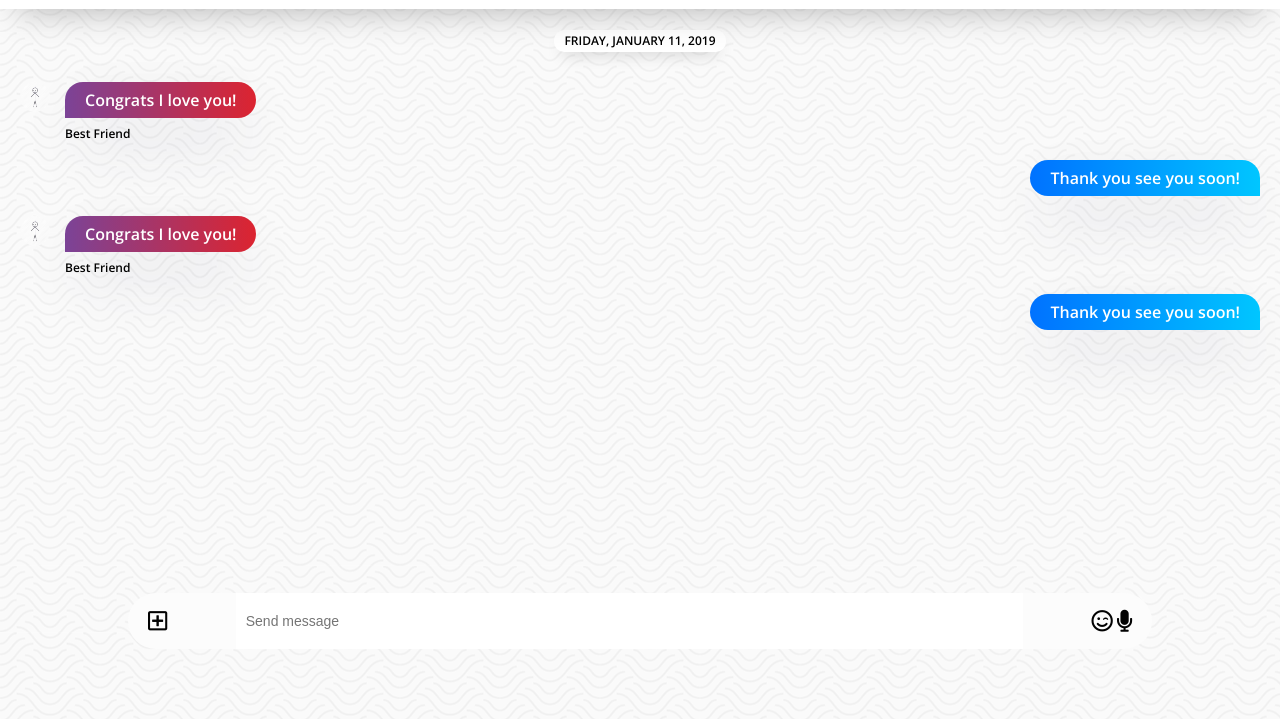
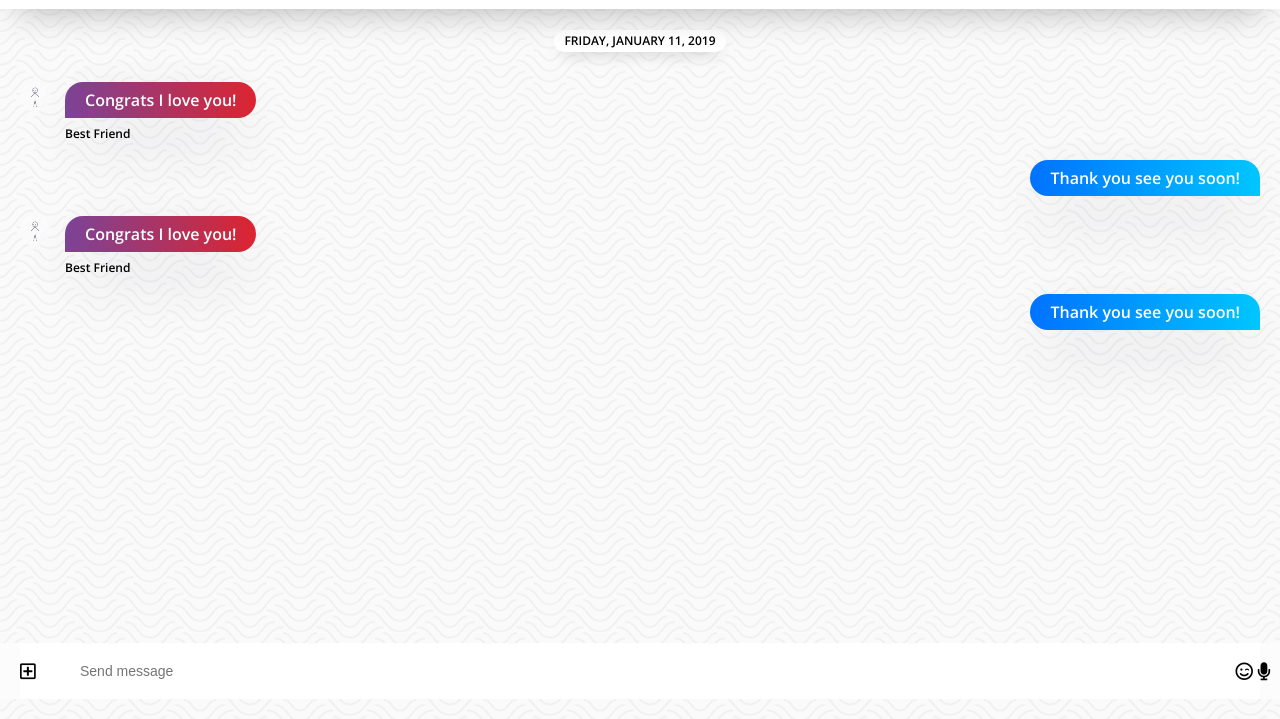
Before and after one commit to tmsgod2/kakao-clone-v2, a plain HTML site: page chat.html in a window 1280 px wide. Shown: the part 101-820 px from the top of the page. Drawn offline with nearby package versions, Linux system fonts and the light colour scheme.

Commit message:
write bar modified
icon opacity change

```diff
--- a/chat.html
+++ b/chat.html
@@ -88,14 +88,13 @@
             </li>
         </ul>
     </main>
-    <div class="chat__write">
-        <div class="chat__write-column">
+    <div class="chat__write-container">
+        <input class="chat__write" type="text" placeholder="Send message" class="chat__write-input">
+
+        <div class="chat__icon-left chat__icon">
             <i class="far fa-plus-square"></i>
         </div>
-        <div class="chat__write-column">
-            <input type="text" placeholder="Send message" class="chat__write-input">
-        </div>
-        <div class="chat__write-column">
+        <div class="chat__icon-right chat__icon">
             <span class="chat__write-icon">
                 <i class="far fa-smile-wink"></i>
             </span>
--- a/css/chat.css
+++ b/css/chat.css
@@ -24,10 +24,9 @@
     min-height: 1000vh;
 }
 
-.chat__write{
+.chat__write-container{
     position: fixed;
-    bottom: 50px;
-    width: 80%;
+    bottom: 0px;
     margin:0 auto;
     left:0;
     right:0;
@@ -36,34 +35,52 @@
     align-items: center;
     background-color: #fcfcfc;
     padding:0px 20px;
-    border-radius: 40px;
 
 
 }
-.chat__write i{
-    font-size: 22px;
-}
-
-.chat__write:hover{
-    box-shadow: 0 30px 60px -12px rgba(50,50,93,.25),
-    0 18px 36px -18px rgba(0,0,0,.3),
-    0 -12px 36px -8px rgba(0,0,0,.025);
-}
-
-.chat__write-column:nth-child(2) {
-    width:80%;
-
-}
-
-.chat__write-column input{
-    padding: 20px 10px;
+.chat__write{
+    bottom: 0px;
+    width: 100%;
+    border-radius: 0;
+    padding: 20px 60px;
     width:100%;
     border:none;
     font-size: 14px;
 }
 
-.chat__write-column input:focus{
+.chat__icon-left{
+    position: absolute;
+}
+
+.chat__icon-right{
+    position: absolute;
+    right: 10px;
+}
+
+.chat__write:focus{
     outline:none;
+}
+
+.chat__icon{
+    font-size: 18px;
+    transition: opacity 0.3s ease-in-out;
+}
+
+.chat__write:focus ~ .chat__icon{
+    opacity:0;
+
+}
+
+.chat__write i{
+    font-size: 22px;
+}
+
+.chat__write-column:nth-child(2) {
+    width:80%;
+}
+
+.chat__write-column input{
+
 }
 
 .chat-screen .chat__messages{
--- a/css/status-bar.css
+++ b/css/status-bar.css
@@ -1,5 +1,5 @@
 .status-bar{
-    /* padding-top: 30px; */
+    padding-top: 30px;
     display: flex;
     justify-content: space-between;
     margin-bottom: 30px;
```
